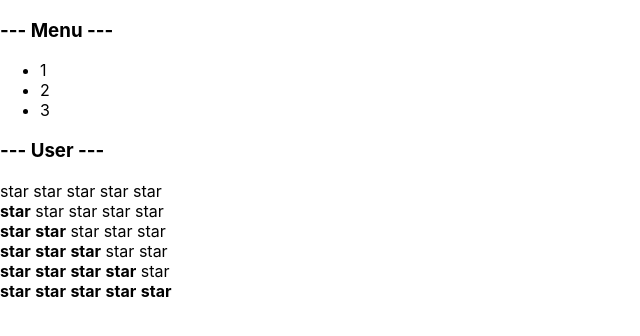
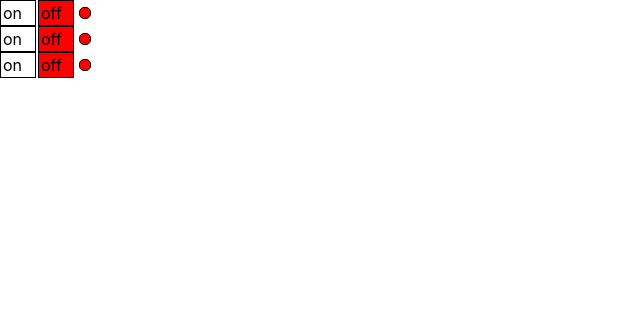
Before and after one commit to LuckyThugLife/react_kabzda_podrobno_ts, a React (Create React App) app: page / in a window 1280 px wide. Shown: the top 336 px of the page, without its empty margins (0-640 px from the left). Built offline with nearby package versions, Linux system fonts and the light colour scheme.

Commit message:
06_useState

```diff
--- a/src/App.tsx
+++ b/src/App.tsx
@@ -1,6 +1,7 @@
 import React from 'react';
 import {Rating} from "./components/Rating/Rating";
 import {Accordion} from "./components/Accordion/Accordion";
+import OnOff from "./components/OnOff/OnOff";
 
 
 function App() {
@@ -11,7 +12,7 @@
          {/*   <PageTittle title={"This is APP component"}/>
             <PageTittle title={"My friends"}/>*/}
 
-            <Accordion titleValue={"Menu"} collapsed={false}/>
+            {/*<Accordion titleValue={"Menu"} collapsed={false}/>
             <Accordion titleValue={"User"} collapsed={true}/>
 
             <Rating value={0}/>
@@ -20,8 +21,11 @@
             <Rating value={3}/>
             <Rating value={4}/>
             <Rating value={5}/>
+*/}
 
-
+            <OnOff/>
+            <OnOff/>
+            <OnOff/>
 
         </div>
     );
--- a/src/components/Accordion/Accordion.tsx
+++ b/src/components/Accordion/Accordion.tsx
@@ -6,7 +6,7 @@
 }
 
 export function Accordion(props: AccordionPropsType) {
-    console.log("Accordion rendering")
+    console.log("OnOff rendering")
 
 
         return <div>
@@ -16,8 +16,8 @@
 
 }
 
-/*export function Accordion(props: AccordionPropsType) {
-    console.log("Accordion rendering")
+/*export function OnOff(props: AccordionPropsType) {
+    console.log("OnOff rendering")
 
     if (props.collapsed === true) {
         return <div>
--- /dev/null
+++ b/src/components/OnOff/OnOff.tsx
@@ -0,0 +1,49 @@
+import React, {useState} from "react";
+
+type OnOffPropsType = {
+on?:boolean
+}
+
+export function OnOff(props: OnOffPropsType) {
+    console.log("OnOff rendering")
+    let [on, setOn] = useState(false)
+
+    const onStyle= {
+        width: "30px",
+        height: "20px",
+        border:"1px solid black",
+        display:"inline-block",
+        padding: "2px",
+        backgroundColor:on ? "green" : "white"
+
+    }
+    const offStyle= {
+        width: "30px",
+        height: "20px",
+        border:"1px solid black",
+        display:"inline-block",
+        marginLeft: "2px",
+        padding: "2px",
+        backgroundColor:on ? "white" : "red"
+
+    }
+    const indicateStyle= {
+        width: "10px",
+        height: "10px",
+        borderRadius: "5px",
+        border:"1px solid black",
+        display:"inline-block",
+        marginLeft: "5px",
+        backgroundColor:on ? "green" : "red"
+
+    }
+
+        return <div>
+            <div style={onStyle} onClick={()=>{setOn(true)}}>on</div>
+            <div style={offStyle} onClick={()=>{setOn(false)}}>off</div>
+            <div style={indicateStyle}></div>
+        </div>
+
+}
+
+export default OnOff
--- a/src/components/Rating/Rating.tsx
+++ b/src/components/Rating/Rating.tsx
@@ -19,6 +19,7 @@
        )
 }
 type StarPropsType = {
+
     selected: boolean
 }
 
```
